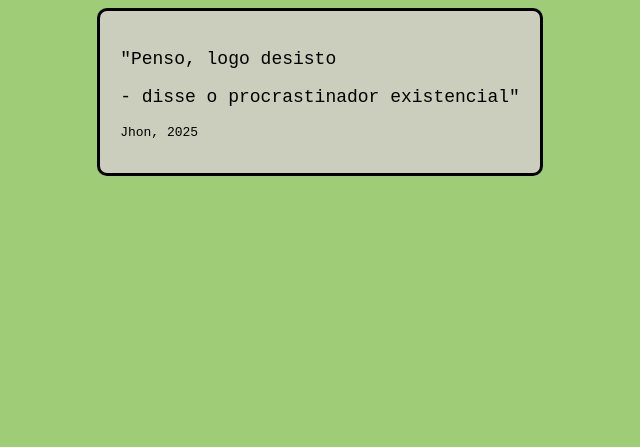
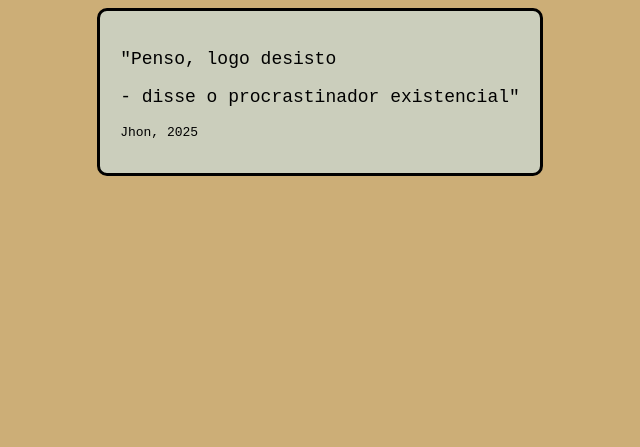
Before and after one commit to Pharlea/RepositorioPublicoParaAulaDeEngSoft, a plain HTML site: page UmProjetoHtmlSimples/index.html in a window 1280 px wide. Shown: the part 353-800 px from the top of the page, without its empty margins (320-960 px from the left). Drawn offline with Linux system fonts and the light colour scheme.

Commit message:
Color change

```diff
--- a/UmProjetoHtmlSimples/css.css
+++ b/UmProjetoHtmlSimples/css.css
@@ -5,7 +5,7 @@ body {
   display: flex;
   justify-content: center;
   align-items: center;
-  background-color: rgb(159, 204, 119);
+  background-color: rgb(204, 174, 119);
   font-family: "Courier New", Courier, monospace;
   font-size: large;
   flex-direction: column;
```
